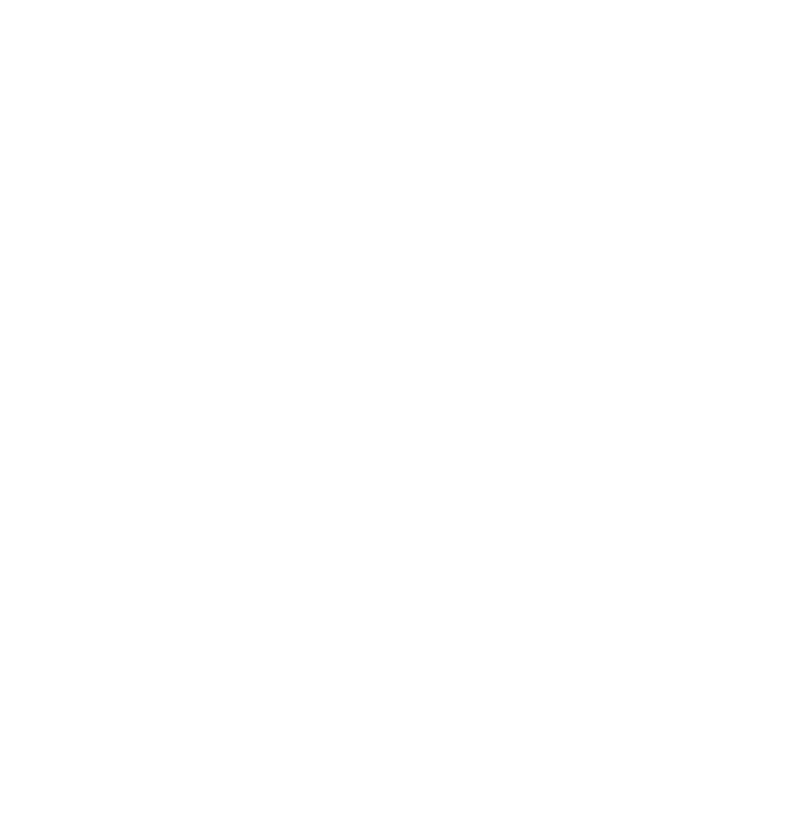
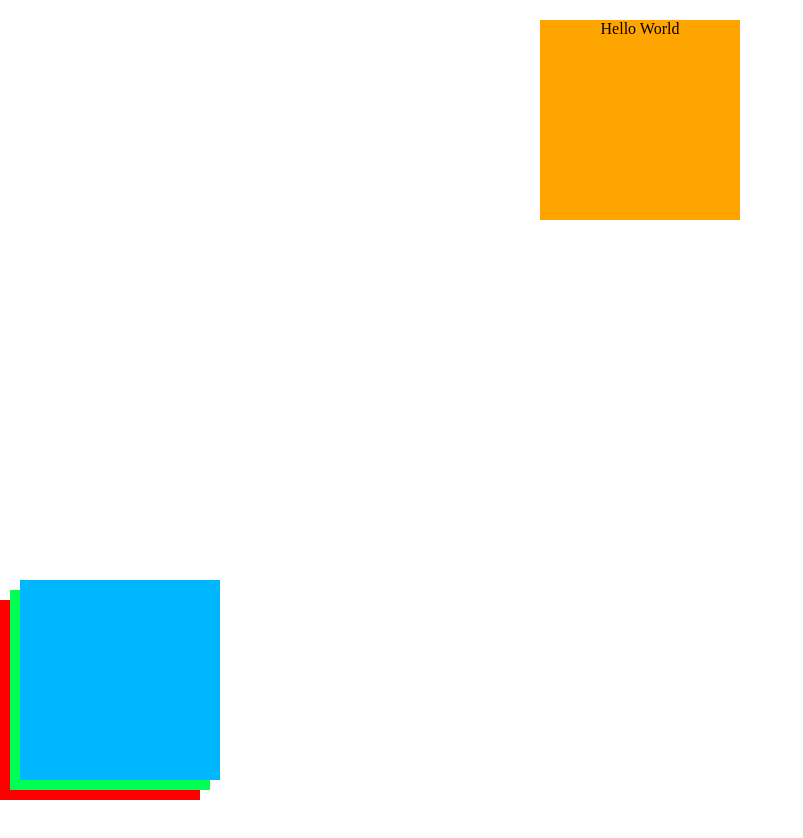
Before and after one commit to FbW-E04-1/breaking-the-flow-MuhandOsman, a plain HTML site: page index.html in a window 1280 px wide. Shown: the whole page, without its empty margins (0-803 px from the left). Before the commit the page ends 800 px from the top, so only its background shows below. Drawn offline with Linux system fonts and the light colour scheme.

Commit message:
positions

```diff
--- a/index.html
+++ b/index.html
@@ -8,5 +8,11 @@
     <link rel="stylesheet" href="style.css">
 </head>
 <body>
+    <div class="helloWorld">Hello World</div>
+    <div class="box1"></div>
+    <div class="box2"></div>
+    <div class="box3"></div>
+    <div style="margin-top: 1000px;"></div>
+
 </body>
 </html>
--- a/style.css
+++ b/style.css
@@ -3,3 +3,36 @@ html, body {
     padding: 0;
     height: 100%;
 }
+div {
+    width: 200px;
+    height: 200px;
+}
+
+.helloWorld {
+    background-color: orange;
+    width: 200px;
+    height: 200px;
+    margin: 0 auto;
+    text-align: center;
+    position: sticky;
+    top: 20px;
+    left: 40%;
+}
+
+.box1 {
+    background-color: red;
+    position: absolute;
+    bottom: 0;
+}
+.box2 {
+    background-color: rgb(0, 255, 85);
+    position: absolute;
+    bottom: 10px;
+    left: 10px;
+}
+.box3 {
+    background-color:rgb(0, 183, 255);
+    position: absolute;
+    bottom: 20px;
+    left: 20px;
+}
```
